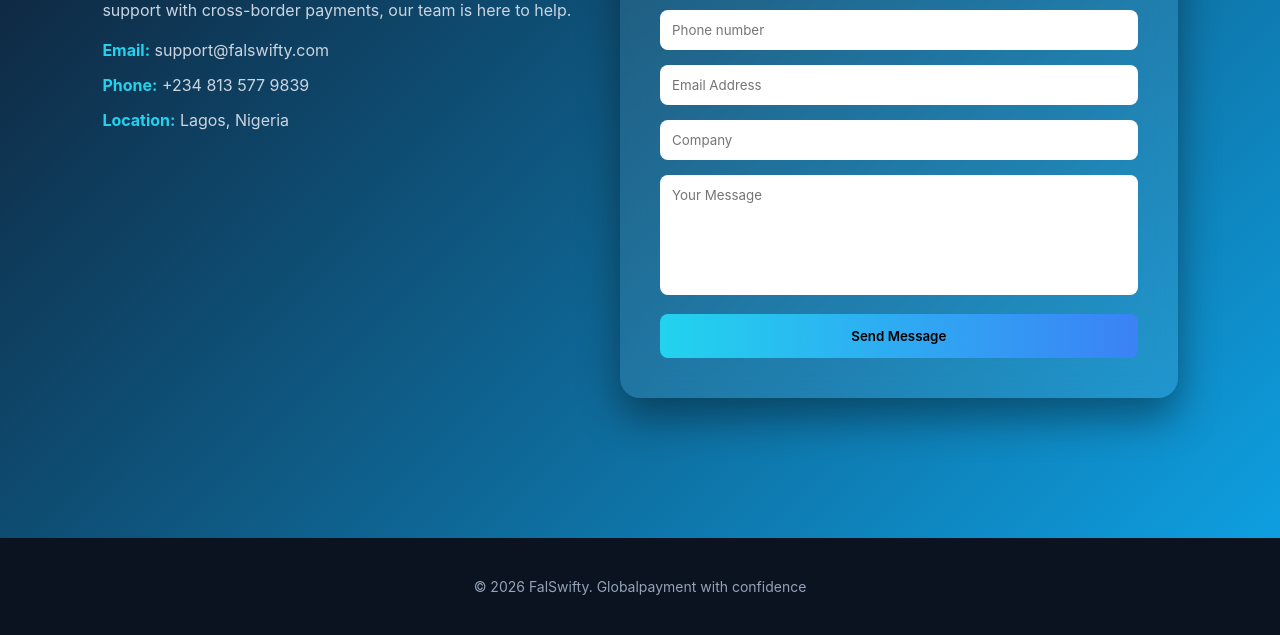
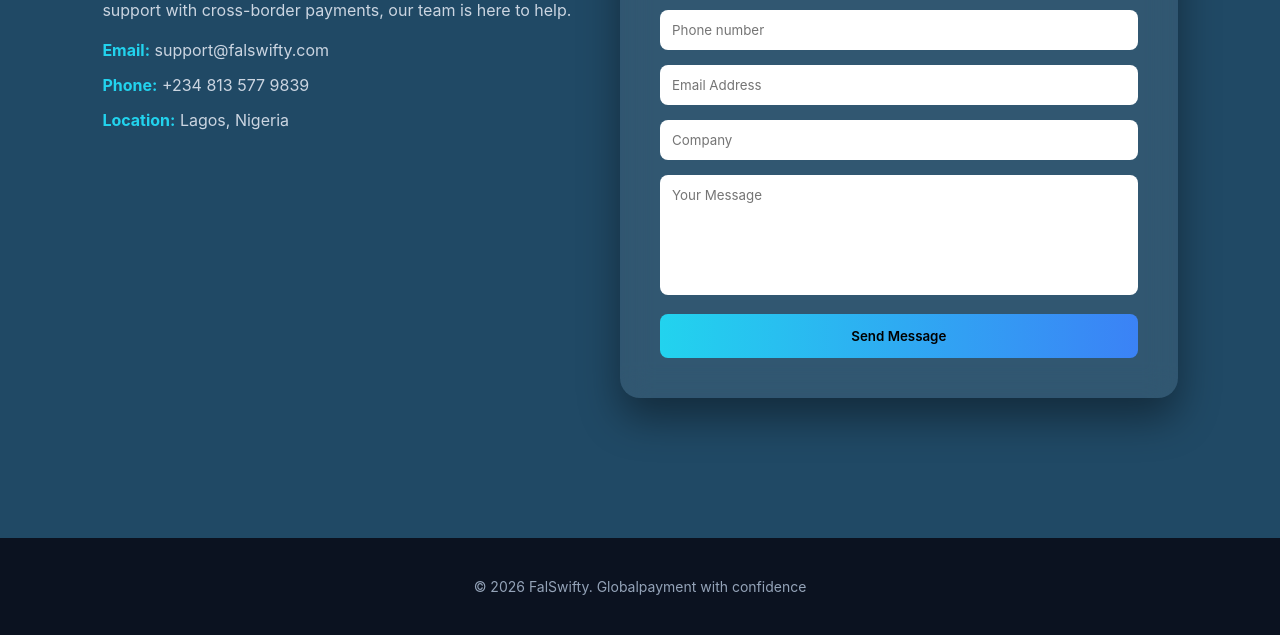
Before and after one commit to Flickzit/falswifty2, a plain HTML site: page contact.html in a window 1280 px wide. Shown: the part 284-919 px from the top of the page. Drawn offline with Linux system fonts and the light colour scheme.

Commit message:
Update contact.html

```diff
--- a/contact.html
+++ b/contact.html
@@ -13,7 +13,7 @@
 }
 
 body{
-    background:linear-gradient(135deg,#0f172a,#0ea5e9);
+    background:rgba(23, 66, 95, 0.96);
     color:#fff;
 }
 
```
